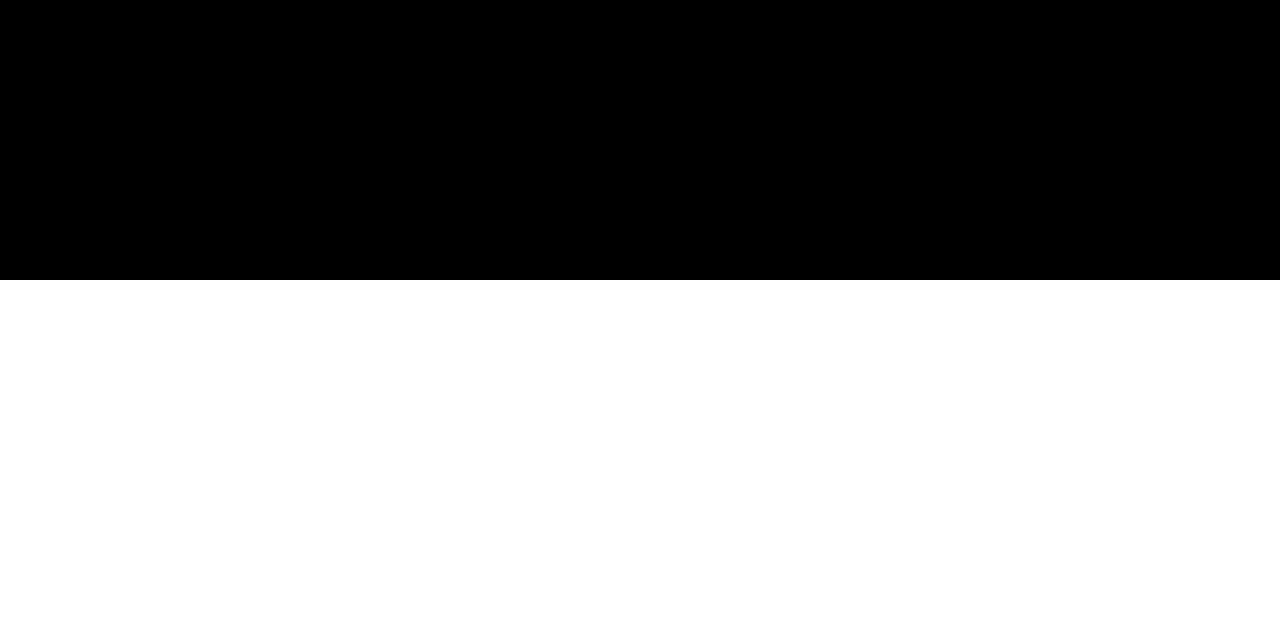
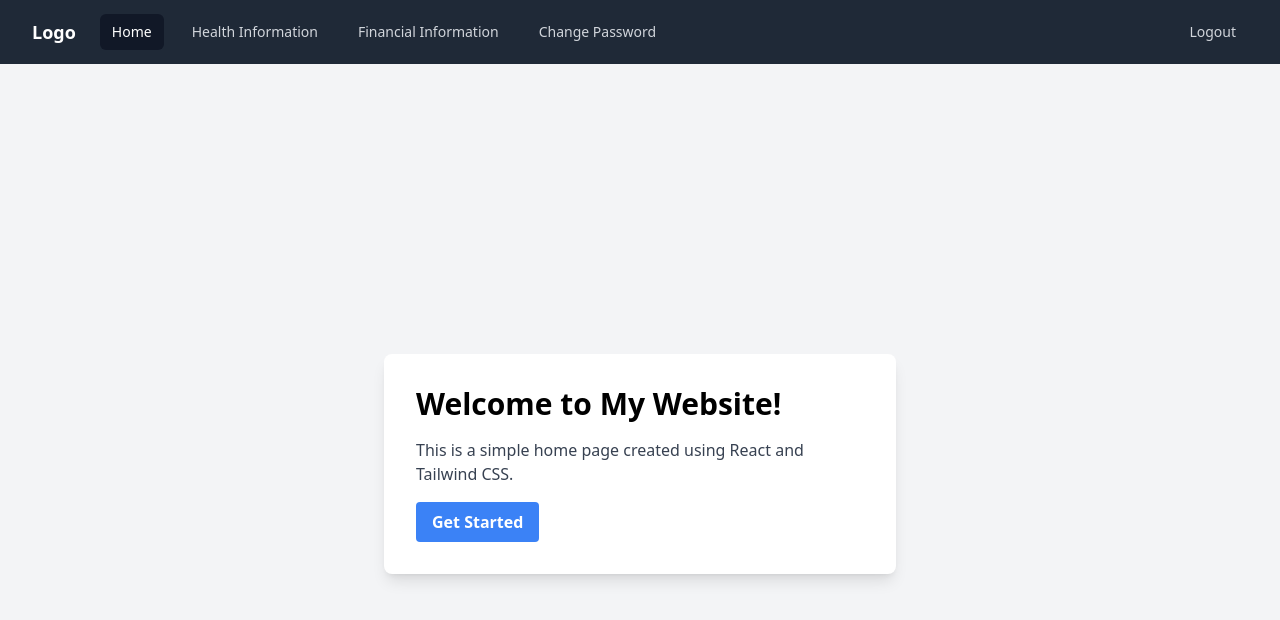
Before and after one commit to yihe2/ECE-493-Capstone-, a React (Create React App) app in the folder front-end/health-yeah/: page / in a window 1280 px wide. Shown: the top 620 px of the page. Built offline with nearby package versions, Linux system fonts and the light colour scheme; the HTML template or start-up script is replaced by a standard one.

Commit message:
UI pages scaffolded or mostly complete

```diff
--- a/front-end/health-yeah/src/App.js
+++ b/front-end/health-yeah/src/App.js
@@ -16,6 +16,8 @@ import {
   Link,
   Redirect
 } from "react-router-dom";
+import InformationPage from './pages/InformationPage';
+import Home from './pages/Home';
 
 
 
@@ -24,13 +26,14 @@ const App = () => {
     <BrowserRouter>
       <Routes>
         {/* does not work */}
-        <Route path="/" element={<div className='items-center p-32 bg-black'>penis balls butt</div>}/>
-        <Route path="/login" element={<Login></Login>} />
+        <Route path="/" element={<Home />}/>
+        <Route path="/login" element={<Login />} />
         <Route path="/create-account" element={<CreateAccount/>}/>
         <Route path="/secret" element={<SecretTest />} />
         <Route path="/healthinfo" element= {<HealthInfoForm />}/>
         <Route path="/fininfo" element= {<FinInfoForm />}/>
         <Route path="/change-password" element= {<ChangePassword />}/>
+        <Route path="/information" element= {<InformationPage />}/>
       </Routes>
     </BrowserRouter>
   );
--- /dev/null
+++ b/front-end/health-yeah/src/components/Navbar.js
@@ -0,0 +1,77 @@
+import React, { useState } from 'react';
+import { useNavigate } from 'react-router-dom';
+
+const Navbar = () => {
+  const [selectedTab, setSelectedTab] = useState('Home');
+  const navigate = useNavigate();
+
+  const handleTabClick = (tabName) => {
+    setSelectedTab(tabName);
+  };
+
+  const handleLogout = () => {
+    // Implement your logout logic here, e.g., clear local storage, etc.
+    // Then redirect to the login page or wherever appropriate.
+    navigate("/login");
+  };
+
+  return (
+    <nav className="bg-gray-800">
+      <div className="max-w-7xl mx-auto px-2 sm:px-6 lg:px-8">
+        <div className="flex items-center justify-between h-16">
+          <div className="flex">
+            <div className="flex-shrink-0 flex items-center">
+              <span className="text-white text-lg font-bold">Logo</span>
+            </div>
+            <div className="hidden sm:block sm:ml-6">
+              <div className="flex space-x-4">
+              <button
+                  onClick={() => navigate("/")}
+                  className={`text-gray-300 hover:bg-gray-700 hover:text-white px-3 py-2 rounded-md text-sm font-medium ${
+                    selectedTab === 'Home' && 'bg-gray-900 text-white'
+                  }`}
+                >
+                  Home
+                </button>
+                <button
+                  onClick={() => navigate("/healthinfo")}
+                  className={`text-gray-300 hover:bg-gray-700 hover:text-white px-3 py-2 rounded-md text-sm font-medium ${
+                    selectedTab === 'Health Information' && 'bg-gray-900 text-white'
+                  }`}
+                >
+                  Health Information
+                </button>
+                <button
+                  onClick={() => navigate("/fininfo")}
+                  className={`text-gray-300 hover:bg-gray-700 hover:text-white px-3 py-2 rounded-md text-sm font-medium ${
+                    selectedTab === 'Financial Information' && 'bg-gray-900 text-white'
+                  }`}
+                >
+                  Financial Information
+                </button>
+                <button
+                  onClick={() => navigate("/change-password")}
+                  className={`text-gray-300 hover:bg-gray-700 hover:text-white px-3 py-2 rounded-md text-sm font-medium ${
+                    selectedTab === 'Change Password' && 'bg-gray-900 text-white'
+                  }`}
+                >
+                  Change Password
+                </button>
+              </div>
+            </div>
+          </div>
+          <div className="hidden sm:block">
+            <button
+              onClick={handleLogout}
+              className="text-gray-300 hover:bg-gray-700 hover:text-white px-3 py-2 rounded-md text-sm font-medium"
+            >
+              Logout
+            </button>
+          </div>
+        </div>
+      </div>
+    </nav>
+  );
+};
+
+export default Navbar;
--- a/front-end/health-yeah/src/pages/ChangePassword.js
+++ b/front-end/health-yeah/src/pages/ChangePassword.js
@@ -1,5 +1,6 @@
 import React, { useState } from 'react';
 import { Link } from 'react-router-dom';
+import Navbar from '../components/Navbar';
 
 const ChangePassword = () => {
   const [currentPassword, setCurrentPassword] = useState('');
@@ -39,6 +40,8 @@ const ChangePassword = () => {
   };
 
   return (
+    <>
+      <Navbar />
       <div className="min-h-screen flex items-center justify-center bg-gray-100">
         <div className="bg-white p-8 rounded shadow-md w-96">
           <h2 className="text-2xl font-bold mb-6">Change Password</h2>
@@ -100,6 +103,7 @@ const ChangePassword = () => {
           </p>
         </div>
       </div>
+    </>
   );
 };
 
--- a/front-end/health-yeah/src/pages/FinInfoForm.js
+++ b/front-end/health-yeah/src/pages/FinInfoForm.js
@@ -1,4 +1,5 @@
 import React, { useState, useEffect } from 'react';
+import Navbar from '../components/Navbar';
 
 const FinInfoForm = () => {
   const [formData, setFormData] = useState({
@@ -39,6 +40,8 @@ const FinInfoForm = () => {
   };
 
   return (
+    <>
+      <Navbar />
       <div className="max-w-md mx-auto mt-8">
         <h1 className="text-2xl font-semibold mb-4">Financial Info Form</h1>
         <form onSubmit={handleSubmit}>
@@ -64,6 +67,7 @@ const FinInfoForm = () => {
           </div>
         </form>
       </div>
+    </>
   );
 };
 
--- a/front-end/health-yeah/src/pages/HealthInfoForm.js
+++ b/front-end/health-yeah/src/pages/HealthInfoForm.js
@@ -1,4 +1,5 @@
 import React, { useState, useEffect } from 'react';
+import Navbar from '../components/Navbar';
 
 const HealthInfoForm = () => {
   const [formData, setFormData] = useState({
@@ -47,6 +48,8 @@ const HealthInfoForm = () => {
   };
 
   return (
+    <>
+      <Navbar />
       <div className="max-w-md mx-auto mt-8">
         <h1 className="text-2xl font-semibold mb-4">Health Information Form</h1>
         <form onSubmit={handleSubmit}>
@@ -147,6 +150,7 @@ const HealthInfoForm = () => {
           </div>
         </form>
       </div>
+    </>
   );
 };
 
--- /dev/null
+++ b/front-end/health-yeah/src/pages/Home.js
@@ -0,0 +1,25 @@
+// Home.js
+
+import React from 'react';
+import Navbar from '../components/Navbar';
+
+const Home = () => {
+  return (
+    <>
+        <Navbar />
+        <div className="bg-gray-100 min-h-screen flex justify-center items-center">
+        <div className="max-w-lg p-8 bg-white shadow-lg rounded-lg">
+            <h1 className="text-3xl font-bold mb-4">Welcome to My Website!</h1>
+            <p className="text-gray-700 mb-4">
+            This is a simple home page created using React and Tailwind CSS.
+            </p>
+            <button className="bg-blue-500 hover:bg-blue-700 text-white font-bold py-2 px-4 rounded">
+            Get Started
+            </button>
+        </div>
+        </div>
+    </>
+  );
+};
+
+export default Home;
--- /dev/null
+++ b/front-end/health-yeah/src/pages/InformationPage.js
@@ -0,0 +1,34 @@
+import React from 'react';
+
+const InformationPage = () => {
+  return (
+    <div className="information-page">
+      <h1>Welcome to Our Company</h1>
+      <p>
+        At Our Company, we are dedicated to providing exceptional services and products tailored to meet the diverse needs of our clients. Whether you're seeking innovative solutions, reliable support, or expert advice, we're here to exceed your expectations.
+      </p>
+
+      <h2>Our Services</h2>
+      <ul>
+        <li>Consultancy Services: Our experienced consultants offer strategic guidance and personalized solutions to help you navigate complex challenges and achieve your goals.</li>
+        <li>Product Development: From concept to execution, our skilled team specializes in developing cutting-edge products that drive growth and enhance efficiency.</li>
+        <li>Training Programs: Elevate your skills and knowledge with our customized training programs, designed to equip you with the latest industry insights and best practices.</li>
+        <li>Technical Support: Count on us for prompt and reliable technical support to keep your operations running smoothly and minimize downtime.</li>
+        <li>Marketing Solutions: Maximize your reach and impact with our tailored marketing solutions, including digital marketing strategies, branding, and campaign management.</li>
+      </ul>
+
+      <h2>Why Choose Us?</h2>
+      <ul>
+        <li>Innovation: We're constantly pushing the boundaries of what's possible, leveraging the latest technologies and methodologies to deliver innovative solutions.</li>
+        <li>Quality: Excellence is at the core of everything we do. We adhere to rigorous quality standards to ensure that our services and products consistently meet and exceed expectations.</li>
+        <li>Customer Satisfaction: Your satisfaction is our top priority. We strive to build long-lasting relationships with our clients by delivering exceptional value and unmatched customer service.</li>
+        <li>Flexibility: We understand that every client is unique, which is why we offer flexible solutions that can be tailored to your specific needs and preferences.</li>
+      </ul>
+
+      <h2>Get in Touch</h2>
+      <p>Ready to experience the difference that Our Company can make for you or your business? Contact us today to learn more about our services and discuss how we can help you achieve your objectives. We look forward to partnering with you on your journey to success!</p>
+    </div>
+  );
+}
+
+export default InformationPage;
```
Lines whose indentation alone changed are shown as unchanged.
